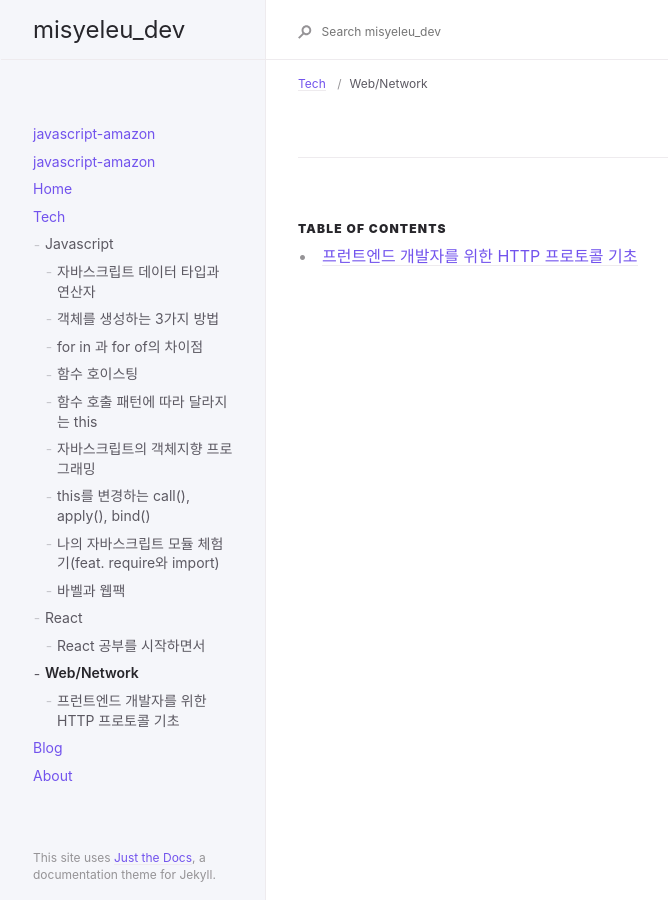
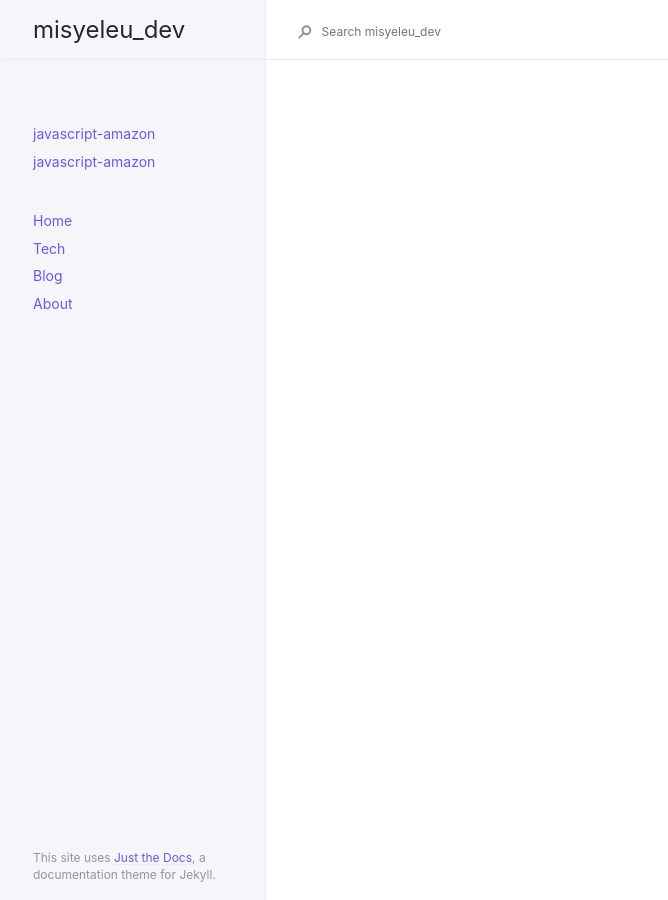
Before and after one commit to leehwarang/leehwarang.github.io, a Jekyll site: the page built from docs/tech/hide/algorithm.md, in a window 1280 px wide. Shown: the whole page, without its empty margins (90-758 px from the left). Built offline with Jekyll 4.4.1, drawn with Linux system fonts in a browser that asks for light colours; our own code applies the rules of GitHub Pages for plain Markdown files; comment, search, counter and statistics services are not loaded; part of the change alters nothing that is shown.

Commit message:
etc: 디렉토리 수정

````diff
--- /dev/null
+++ b/docs/tech/hide/algo_week5.md
@@ -0,0 +1,138 @@
+<!-- ---
+layout: default
+title: 백준 11721, 1085, 1193
+parent: Algorithm(Python)
+nav_order: 1
+has_children: true
+comments: true
+--- -->
+
+# 알고리즘 스터디(CrushAlgo) 시작
+
+지인들과 함께 알고리즘 스터디를 시작했다.
+[레파지토리는 여기.](https://github.com/leehwarang/WeeklyAlgo)
+일주일에 한 번씩 만나서 **1~5개**의 문제를 푸는데 난이도와 배치는 **쉬움-2, 중간-1, 어려움-2** 정도로 구성한다. 이 그룹에서 내가 제일 개발 쪼랩이기 때문에(다들 초고수임) 난 3개 + a를 푸는게 목표이다. 잘 할 욕심 내지말고 꾸준히만 하자. 지금 단계에서는 꾸준히 하는게 잘하는거다.
+
+아래 다섯 개의 문제 중 세 개를 풀었다. 못 풀었던건 천천히 해보는걸로..
+
+- [백준 11721](https://www.acmicpc.net/problem/11721) (해결)
+- [백준 1085](https://www.acmicpc.net/problem/1085) (해결)
+- [백준 1193](https://www.acmicpc.net/problem/1193) (해결)
+- [백준 9461](https://www.acmicpc.net/problem/9461) (미해결)
+- [백준 2251](https://www.acmicpc.net/problem/2251) (미해결)
+
+---
+
+## [1] 백준 11721
+
+- **문제**:
+
+![11721](https://user-images.githubusercontent.com/18614517/52721683-86fd1b80-2fed-11e9-8658-445fbd2d6d57.png)
+
+- **아이디어**: 비어 있는 문자열(base)을 만든다. 1) 주어진 문자열을 10개씩 잘라서 2) base 문자열에 더하고 3) 더한 문자열을 주어진 문자열에서 삭제해나간다. 이 과정을 행의 갯수 만큼 반복한 뒤에 4) 남은 문자열도 base 문자열에 더하면 된다.
+
+아이디어 자체는 쉽게 생각했는데, 더한 문자열을 주어진 문자열에서 삭제할 때 어떻게 할지 잠깐 고민했다.
+파이썬에서 문자열 다룰 때, split 같은 것들을 많이 쓰다보니 그새 **replace** 를 까먹고 있었음. 멍충멍충.
+
+- **코드**:
+
+```
+s = input()
+answer = ''
+row = len(s) // 10
+
+for i in range(row):
+    answer += s[0:10]
+    answer += '\n'
+    for char in s[0:10]:
+        s = s.replace(char, "", 1)
+
+answer += s
+print(answer)
+```
+
+---
+
+## [2] 백준 1085
+
+- **문제**:
+
+![1085](https://user-images.githubusercontent.com/18614517/52721706-93817400-2fed-11e9-9622-7155942985cc.png)
+
+- **아이디어**: x, w-x, y, h-y 네 값 중 최솟값을 구하면 된다. 네 값을 빈 리스트에 넣고, **min(list)** 함수를 써서 출력했다.
+
+- **코드**:
+
+```
+# 6 2 10 3 -> 1
+
+s = input()
+s = s.split(" ")
+
+answer = []
+
+x = int(s[0])
+y = int(s[1])
+w = int(s[2])
+h = int(s[3])
+
+answer.append(x)
+answer.append(y)
+answer.append(w-x)
+answer.append(h-y)
+
+print(min(answer))
+```
+
+---
+
+## [3] 백준 1193
+
+- **문제**:
+
+![1193](https://user-images.githubusercontent.com/18614517/52721717-9e3c0900-2fed-11e9-8680-22e84cee5621.png)
+
+- **아이디어**: 문제에서 주어진 분수들의 순서를 보고 패턴을 찾아야 한다. 1) 첫 번째 대각선에 있는 분수는 1개, 두 번째 대각선에 있는 분수는 2개, 세 번째 대각선에 있는 분수는 3개...로 n번 째 대각선은 n개의 분수를 가지고 있다. (등차 수열) x번째 분수를 구해야 하기 때문에 1+2+3+4+... 더해가면서 sum이 x와 같거나 작은지 검사한다. 이를 통해 x번째 분수가 몇 번째 대각선에 위치해 있는지 구할 수 있다. 2) 홀수 번째 대각선은 분수의 순서가 위로 올라가고, 짝수 번째 대각선은 분수의 순서가 아래로 내려간다. 이 말은 즉슨, 홀수 번째 대각선인 경우 x번째 분수는 제일 위에 있는 분수이고, 짝수 번째 대각선인 경우 제일 밑에 있는 분수이다. 이를 기준 삼아 x번째 분수의 위치가 어디인지 구할 수 있다. 3) x번째 분수가 무엇인지는 분모와 분자의 규칙을 찾아야 한다. 홀수 번째 대각선인 경우, 분모는 1부터 n까지 분자는 n부터 1까지의 값을 가지며 짝수 번째 대각선인 경우, 분모는 n부터 1까지 분자는 1부터 n까지의 값을 가진다. x번째에 위치해 있는 분수가 무엇인지 알 수 있다.
+
+<img width="461" alt="default" src="https://user-images.githubusercontent.com/18614517/52773911-67aece80-307f-11e9-94e3-dc7c53e9104b.png">
+
+이 문제는 아이디어를 생각해내지 못했다. 지인이 이렇게 이렇게 풀었다라고 이야기 해줬을 때도 바로 못 알아들었고, 들은 뒤에 저 말이 무슨 말인지 이해하려고 애쓰다 보니 패턴을 찾을 수 있었다. 생각보다 코드로 짜는건 어렵지 않았음. 나에겐 이 정도 문제가 도전적인 듯하다. 따흐흙
+
+- **코드**:
+
+```
+#14 -> 2/4
+
+n = int(input())
+sum = 0
+i = 1
+while(True):
+    sum += i
+    if sum == n or n < sum:
+        # print("{}는{}번째 줄입니다.".format(n, i))
+        line = i
+        break
+    i += 1
+if line % 2 == 0: #line이 짝수라면
+    end = sum
+    parent = 1
+    child = line
+    while (True):
+        if end == n:
+            print("{}/{}".format(child, parent))
+            break
+        parent += 1
+        child -= 1
+        end -= 1
+else: #line이 홀수라면
+    start = sum - line + 1
+    parent = 1
+    child = line
+    while (True):
+        if start == n:
+            print("{}/{}".format(child, parent))
+            break
+        parent += 1
+        child -= 1
+        start += 1
+```
--- /dev/null
+++ b/docs/tech/hide/algo_week6.md
@@ -0,0 +1,102 @@
+<!-- ---
+layout: default
+title: 백준 1427, 2577, 1181
+parent: Algorithm(Python)
+nav_order: 2
+has_children: true
+comments: true
+--- -->
+
+# 백준 1427, 2577, 1181
+
+- [백준 1427](https://www.acmicpc.net/problem/1427) (해결)
+- [백준 2577](https://www.acmicpc.net/problem/2577) (해결)
+- [백준 1181](https://www.acmicpc.net/problem/1181) (해결)
+- [백준 2309](https://www.acmicpc.net/problem/2309) (미해결)
+- [백준 5430](https://www.acmicpc.net/problem/5430) (미해결)
+
+---
+
+## [1] 백준 1427
+
+- **문제**:
+
+<img width="1295" alt="1427" src="https://user-images.githubusercontent.com/18614517/53731207-5e19c900-3ebd-11e9-9551-bc5dce794bef.png">
+
+- **아이디어**: 주어진 수의 각 자리수를 정렬해야 하기 때문에, 일단 각 자리수로 쪼개는 것이 중요하다. 이 때 수학적으로 접근한다면 주어진 수의 1의 자리, 10의 자리, 100의 자리, 1000의 자리의 몫으로 계산하여 구할 수 있다. 하지만 난 **주어진 수를 str으로 변환한 다음에 쪼개서 정렬하는 방법** 을 사용했다.
+
+- **코드**:
+
+```
+n = int(input())
+
+answer = []
+
+for i in str(n):
+    answer.append(i)
+
+answer.sort(reverse = True)
+answer = "".join(answer)
+print(answer)
+```
+
+---
+
+## [2] 백준 2577
+
+- **문제**:
+
+<img width="1056" alt="2577" src="https://user-images.githubusercontent.com/18614517/53731258-8275a580-3ebd-11e9-8ada-7d1328f8d905.png">
+
+- **아이디어**: 주어진 세 개의 수를 곱해서 str으로 변환하고, 이 str에 0~9까지의 숫자가 몇 번 사용되었는지 구하는 문제이다. 별 다른 아이디어랄 것 없이 python의 **count 함수** 를 사용했다.
+
+- **코드**:
+
+```
+a = int(input())
+b = int(input())
+c = int(input())
+result = a * b * c
+# print(result)
+
+answer = str(result)
+
+for i in range(0, 10):
+    print(answer.count(str(i)))
+```
+
+---
+
+## [3] 백준 1181
+
+- **문제**:
+
+<img width="1080" alt="1181" src="https://user-images.githubusercontent.com/18614517/53731287-98836600-3ebd-11e9-9ba4-be902c5936a6.png">
+
+- **아이디어**: 문제에서 같은 단어는 한 번씩만 출력하라고 했기 때문에 1)먼저 중복을 제거했다. 입력받은 문자열이 담긴 리스트를 set으로 변환하여 중복을 제거하고, 다시 list로 변환시켰다. 2)각 문자열과 문자열의 길이를 **튜플로 감싼 리스트**를 만들고, 3)이 리스트를 **sort() 함수** 를 사용하여 정렬했다.
+
+_**리스트가 정렬하는 각 원소들이 튜플(값1, 값2)이라면 값1을 기준으로 먼저 정렬한 후, 값1이 같은 경우에 값2를 기준으로 다시 정렬해준다.**_ 파이썬 최고시다.
+
+- **코드**:
+
+```
+
+n = int(input())
+vocas = []
+for _ in range(n):
+    vocas.append(input())
+print(vocas)
+
+set_vocas = list(set(vocas))
+print(set_vocas)
+
+sort_vocas = []
+for i in set_vocas:
+    sort_vocas.append((len(i), i))
+
+sort_vocas.sort()
+print(sort_vocas)
+
+for len_voca, voca in sort_vocas:
+    print(voca)
+```
--- /dev/null
+++ b/docs/tech/hide/algo_week7.md
@@ -0,0 +1,112 @@
+<!-- ---
+layout: default
+title: 백준 2455, 1057, 9012
+parent: Algorithm(Python)
+nav_order: 3
+has_children: true
+comments: true
+--- -->
+
+# 백준 2455, 1057, 9012
+
+- [백준 2455](https://www.acmicpc.net/problem/2455) (해결)
+- [백준 2231](https://www.acmicpc.net/problem/2232) (미해결)
+- [백준 1057](https://www.acmicpc.net/problem/1057) (해결)
+- [백준 9012](https://www.acmicpc.net/problem/9012) (해결)
+- [백준 11266](https://www.acmicpc.net/problem/11266) (미해결)
+
+이번 주도 두시간 내에 세 문제를 풀었다. 언제쯤 네 문제를 풀 수 있을까나 ~~~ 이제 반복문, 조건문 등을 요리조리 써서 해결할 수 있는건 풀겠는데 조금만 알고리즘스러운(?) 문제가 나오면 못 푸는 것 같아서 틈틈히 자료구조와 기초&심화 알고리즘을 공부중이다. 꾸준히 재밌게 하기!
+
+## [1] 백준 2455
+
+- **문제**:
+
+<img width="1179" alt="2455 1" src="https://user-images.githubusercontent.com/18614517/53739775-f328bc00-3ed5-11e9-8963-29c3219a17ef.png">
+<img width="1178" alt="2455 2" src="https://user-images.githubusercontent.com/18614517/53739787-ffad1480-3ed5-11e9-8c92-edb54ba99aed.png">
+
+- **아이디어**: 입력 받은 네 개의 행을 각각의 리스트로 만들어서, 비어있는 리스트에 넣었다. (리스트 안에 리스트가 있는 구조) 이렇게 하면 기차의 역 번호 순서대로 저장할 수 있고, 각 리스트의 0번 째 데이터는 내린 사람, 1번 째 데이터는 탄 사람의 수를 의미하기 때문에 기차역에서 내리고 탄 사람의 수를 쉽게 계산할 수 있다.
+
+- **코드**:
+
+```
+train = []
+for _ in range(4):
+    s = input()
+    train.append(s.split(" "))
+
+person = 0
+answer = []
+for i in range(len(train)):
+    down = train[i][0]
+    person -= int(down)
+    up = train[i][1]
+    person += int(up)
+    answer.append(person)
+print(max(answer))
+```
+
+---
+
+## [2] 백준 1057
+
+- **문제**:
+
+<img width="1071" alt="1057" src="https://user-images.githubusercontent.com/18614517/53739812-0dfb3080-3ed6-11e9-8191-c4b93079334d.png">
+
+- **아이디어**: 김지민(8번째)과 임한수(9번째)는 서로 대결하기 전까지 항상 이긴다는 가정이 있다. 따라서 라운드가 진행될 때마다 김지민과 임한수가 몇 번째 팀에 속하는지 계산하였고, 같은 팀에 속했을 때의 라운드 수를 출력했다. 만약 김지민과 임한수의 번호(n)이 **짝수라면 '2로 나누었을 때의 몫' 번째 그룹**, **홀수라면 '2'로 나누었을 때의 몫+1' 번째 그룹**에 속한다고 할 수 있다.
+
+- **코드**:
+
+```
+ars = input()
+ars = ars.split(" ")
+n = int(ars[0])
+person1 = int(ars[1])
+person2 = int(ars[2])
+round = 1
+
+while True:
+    if person1 == person2:
+        break
+    if person1 % 2 == 0:
+        person1 = person1 // 2
+    else:
+        person1 = (person1 // 2) + 1
+    if person2 % 2 == 0:
+        person2 = (person2 // 2)
+    else:
+        person2 = (person2 // 2) + 1
+    round += 1
+
+print(round - 1)
+```
+
+---
+
+## [3] 백준 9012
+
+- **문제**:
+
+<img width="961" alt="9012" src="https://user-images.githubusercontent.com/18614517/53739832-19e6f280-3ed6-11e9-8b1c-f379ba90b47f.png">
+
+- **아이디어**: 알맞은 괄호 문자열이 주어졌는지 검사하는 문제이다. 0으로 초기화한 변수(cnt)를 하나 만들고, 문자열에 **'('가 있으면 +1,** **')'가 있으면 -1** 시킨 다음 cnt가 0이라면 True, 0이 아니라면 False를 출력하면 된다. 여기까지 했을 때, (((())))는 참이지만 ))))((((도 참이 될 수 있어서 만약 cnt가 -1이 되는 순간에=닫힌 괄호가 먼저 나온 순간에 바로 False를 출력하는 코드도 추가했다.
+
+- **코드**:
+
+```
+n = int(input())
+for _ in range(n):
+    base_str = input()
+    cnt = 0
+    for s in base_str:
+        if s == '(':
+            cnt += 1
+        elif s == ')':
+            cnt -= 1
+            if cnt < 0:
+                break
+    if cnt == 0:
+        print("YES")
+    else:
+        print("NO")
+```
--- a/docs/tech/web_network.md
+++ b/docs/tech/hide/algorithm.md
@@ -1,7 +1,8 @@
----
+<!-- ---
 layout: default
-title: Web/Network
+title: Algorithm(Python)
 parent: Tech
-nav_order: 4
+nav_order: 3
 has_children: true
----
+comments: true
+--- -->
````
